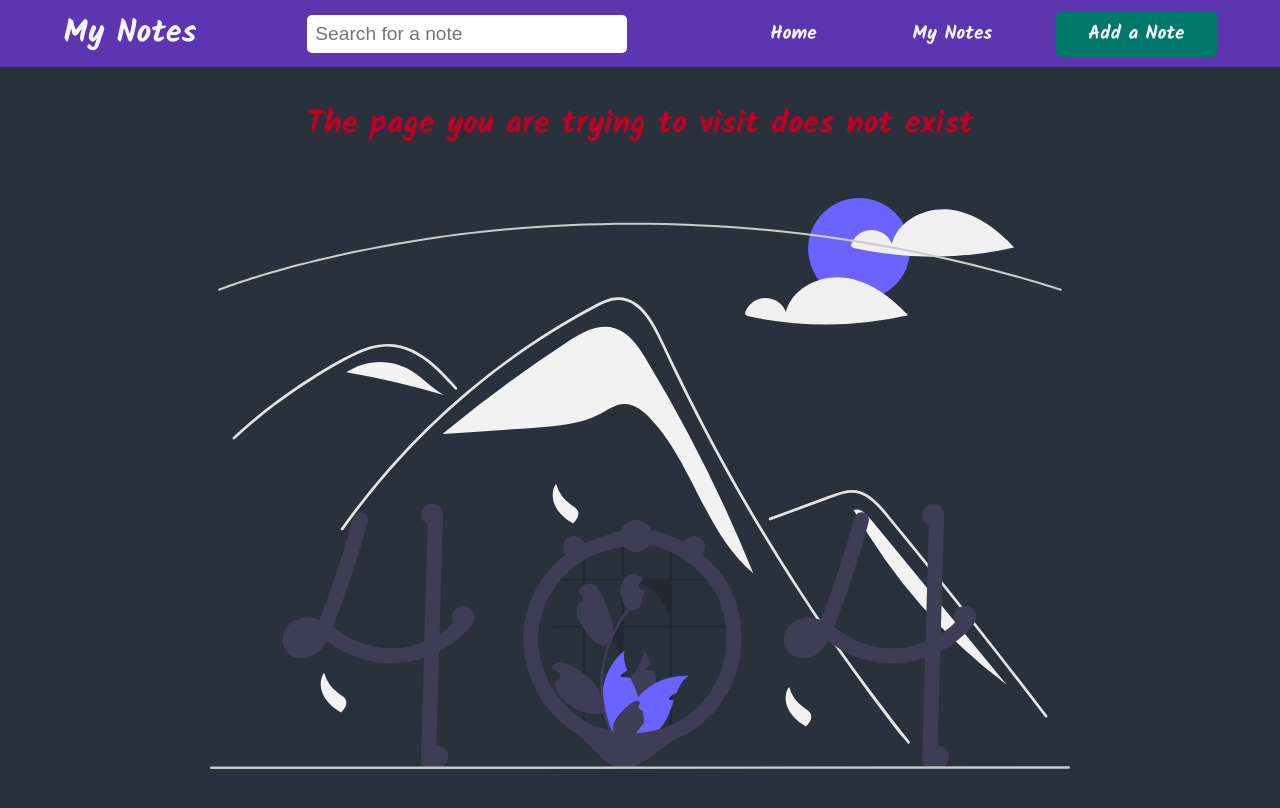
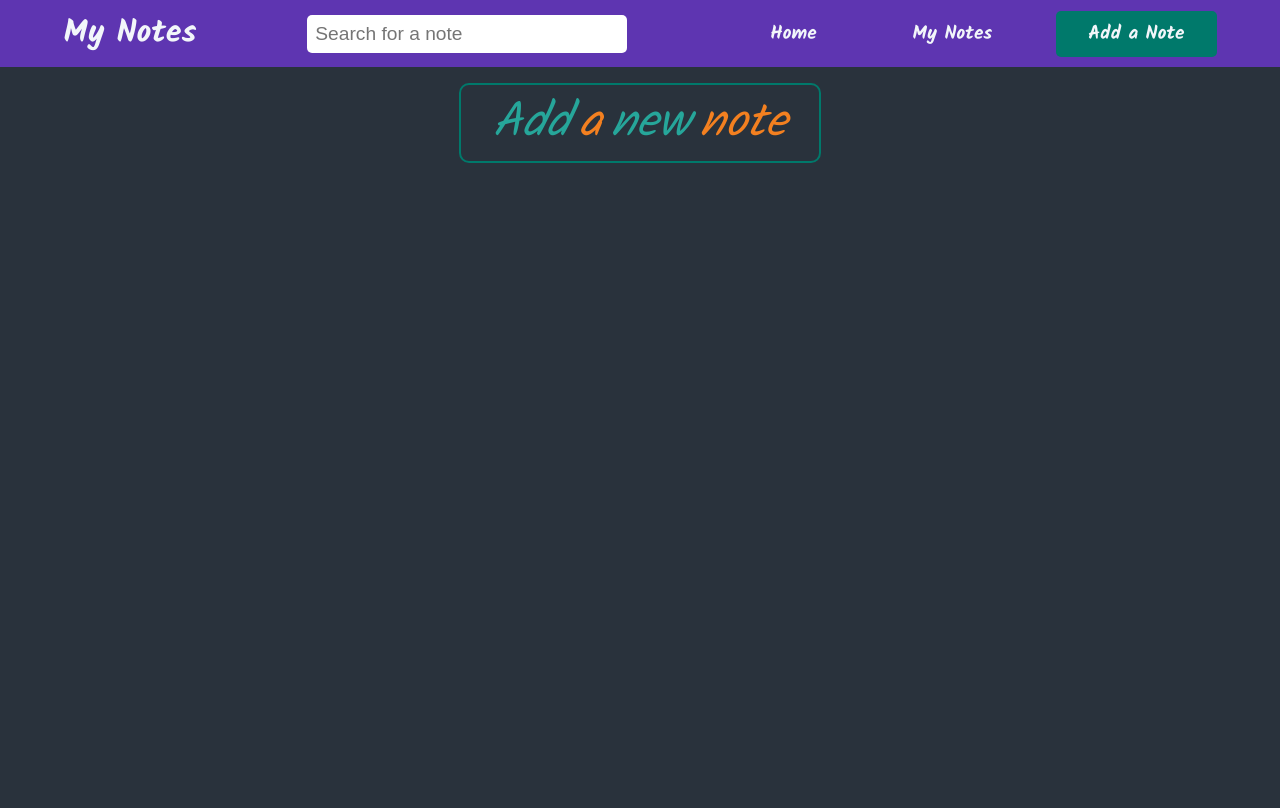
Before and after one commit to FrontEndDevo/Flying-Notes, a React (Create React App) app: page /add-new-note in a window 1280 px wide. Shown: the top 808 px of the page. Built offline with nearby package versions, Linux system fonts and the light colour scheme.

Commit message:
Style AddNote component is finished

```diff
--- a/src/App.jsx
+++ b/src/App.jsx
@@ -1,6 +1,7 @@
 import { Redirect, Route, Switch } from "react-router-dom";
 import Navbar from "./components/NavigationBar/Navbar";
 import Homepage from "./pages/Homepage";
+import NewNote from "./pages/NewNote";
 import NotFoundPage from "./pages/NotFoundPage";
 
 const App = () => {
@@ -14,6 +15,9 @@ const App = () => {
         <Route path="/home" exact>
           <Homepage />
         </Route>
+        <Route path="/add-new-note" exact>
+          <NewNote />
+        </Route>
         <Route path="*" exact>
           <NotFoundPage />
         </Route>
--- /dev/null
+++ b/src/components/Notes/AddNote/AddNote.jsx
@@ -0,0 +1,47 @@
+import { useState } from "react";
+import classes from "./AddNote.module.scss";
+
+const AddNote = () => {
+  const [isFormShown, setIsFormShown] = useState(false);
+
+  const showFormHandler = () => {
+    setIsFormShown((prevState) => !prevState);
+  };
+
+  const submitFormHandler = (event) => {
+    event.preventDefault();
+    console.log(event.target);
+  };
+
+  return (
+    <div className={classes["add-new-note"]}>
+      <h2 onClick={showFormHandler}>
+        Add <span>a</span> new <span>note</span>
+      </h2>
+      {isFormShown && (
+        <form onSubmit={submitFormHandler}>
+          <div className={classes.note}>
+            <label htmlFor="note-title">Note Title</label>
+            <input
+              type="text"
+              name="title"
+              id="note-title"
+              placeholder="Enter the note title"
+            />
+          </div>
+          <div className={classes.note}>
+            <label htmlFor="note-content">The Note</label>
+            <textarea
+              name="content"
+              id="note-content"
+              placeholder="Enter the note"
+            />
+          </div>
+          <button>Add The Note</button>
+        </form>
+      )}
+    </div>
+  );
+};
+
+export default AddNote;
--- /dev/null
+++ b/src/components/Notes/AddNote/AddNote.module.scss
@@ -0,0 +1,93 @@
+@use "../../../styles/vars" as *;
+
+.add-new-note {
+  height: 100vh;
+  width: 100vw;
+  display: flex;
+  justify-content: flex-start;
+  align-items: center;
+  gap: 1rem;
+  flex-direction: column;
+
+  h2 {
+    color: $light_teal;
+    font-size: 3rem;
+    font-weight: 400;
+    font-style: italic;
+    padding: 0 2rem;
+    margin: 1rem 0;
+    transition: $slow_transition;
+    border-radius: $med_border_radius;
+    word-spacing: -10px;
+    cursor: pointer;
+    border: 2px solid $med_teal;
+    span {
+      color: $dark_orange;
+    }
+    &:hover{
+      background-color: $dark_gray;
+    }
+  }
+
+  form {
+    display: flex;
+    flex-direction: column;
+    gap: 1rem;
+    width: 50vw;
+    border: 5px solid $dark_blue;
+    padding: 1rem 2rem 2rem;
+    border-radius: $large_border_radius;
+
+    .note {
+      display: flex;
+      flex-direction: column;
+      text-align: center;
+
+      label {
+        color: $dark_blue;
+        font-size: 2rem;
+        font-weight: 700;
+      }
+
+      input,
+      textarea {
+        font-size: 1.5rem;
+        border-radius: $small_border_radius;
+        padding: 0.5rem 1rem;
+        caret-color: $dark_blue;
+        transition: $slow_transition;
+        background-color: transparent;
+        color: $light_white;
+        border: 2px solid $med_teal;
+
+        &:focus,
+        &:active {
+          outline: none;
+          box-shadow: $med_teal 0px 4px 4px, $med_teal 0px 4px 4px;
+        }
+      }
+
+      input {
+        height: 50px;
+      }
+
+      textarea {
+        height: 400px;
+      }
+    }
+
+    button {
+      color: $light_white;
+      background-color: transparent;
+      cursor: pointer;
+      padding: 0.5rem 0;
+      font-size: 1.5rem;
+      border-radius:$med_border_radius ;
+      border: 2px solid $dark_blue;
+      transition: $fast_transition;
+      &:hover{
+        background-color: $dark_blue;
+      }
+    }
+  }
+}
--- /dev/null
+++ b/src/pages/NewNote.jsx
@@ -0,0 +1,6 @@
+import AddNote from "../components/Notes/AddNote/AddNote";
+const NewNote = () => {
+  return <AddNote />;
+};
+
+export default NewNote;
--- a/src/styles/vars.scss
+++ b/src/styles/vars.scss
@@ -1,17 +1,21 @@
 // Colors
 $dark_blue: #0077c8;
-$deep_purple: #5E35B1;
+$deep_purple: #5e35b1;
 $light_white: #f2f6fa;
 $dark_orange: #f38020;
-$med_teal:#00796B;
-$dark_gray:#424242;
-$dark_red:#be0027;
+$med_teal: #00796b;
+$light_teal: #26a69a;
+$dark_gray: #424242;
+$dark_red: #be0027;
 
 // Borders
-$small_border_radius:5px;
+$small_border_radius: 5px;
+$med_border_radius: $small_border_radius * 2;
+$large_border_radius: $small_border_radius * 4;
 
 // Transitions
-$slow_transition:0.2s;
+$slow_transition: 0.2s;
+$fast_transition: 0.5s;
 
 // Fonts
-$small_font:1.2rem;
+$small_font: 1.2rem;
```
Also changed, not shown: src/components/NotFound/NotFound.jsx (line endings or trailing spaces).
